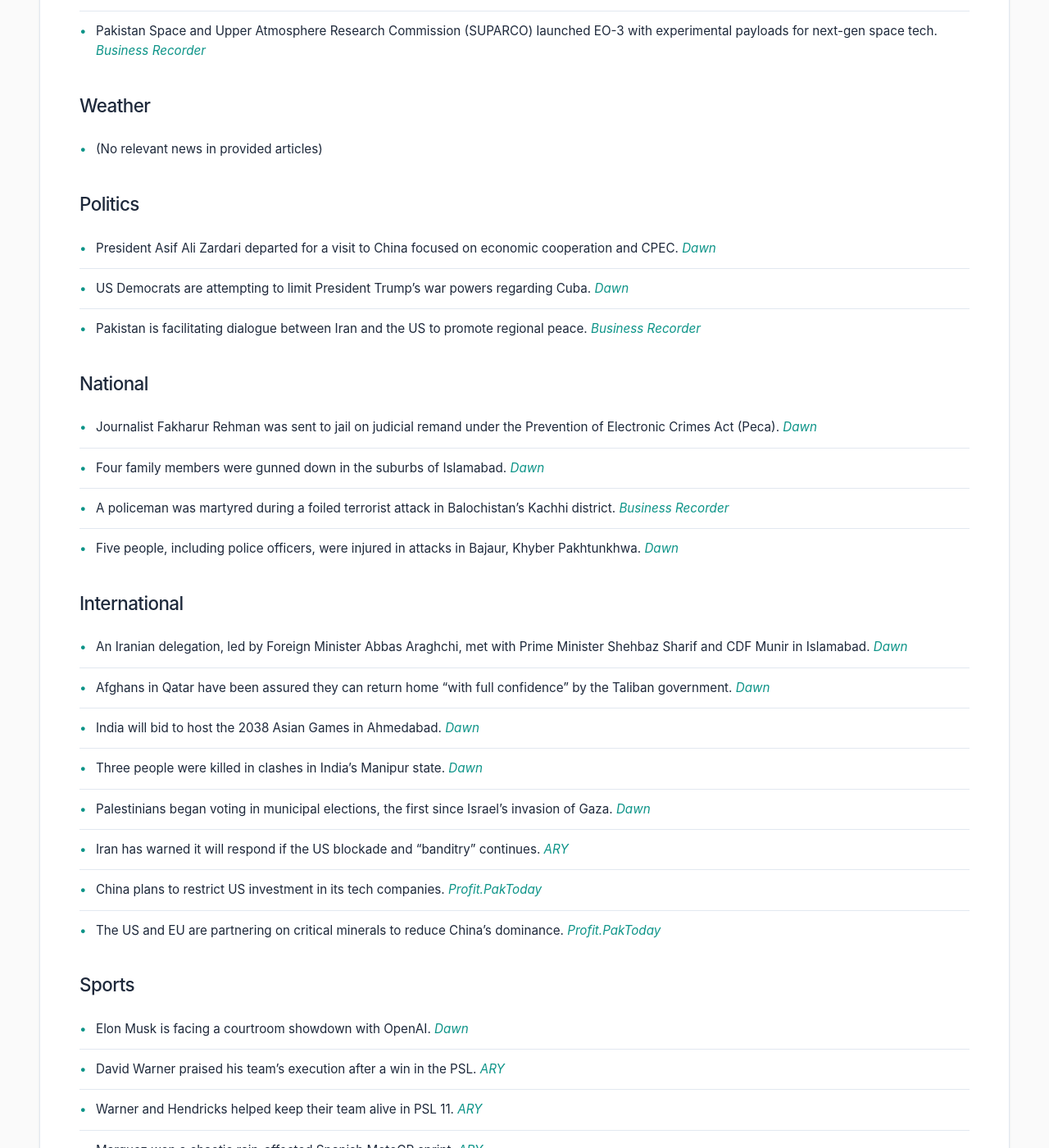
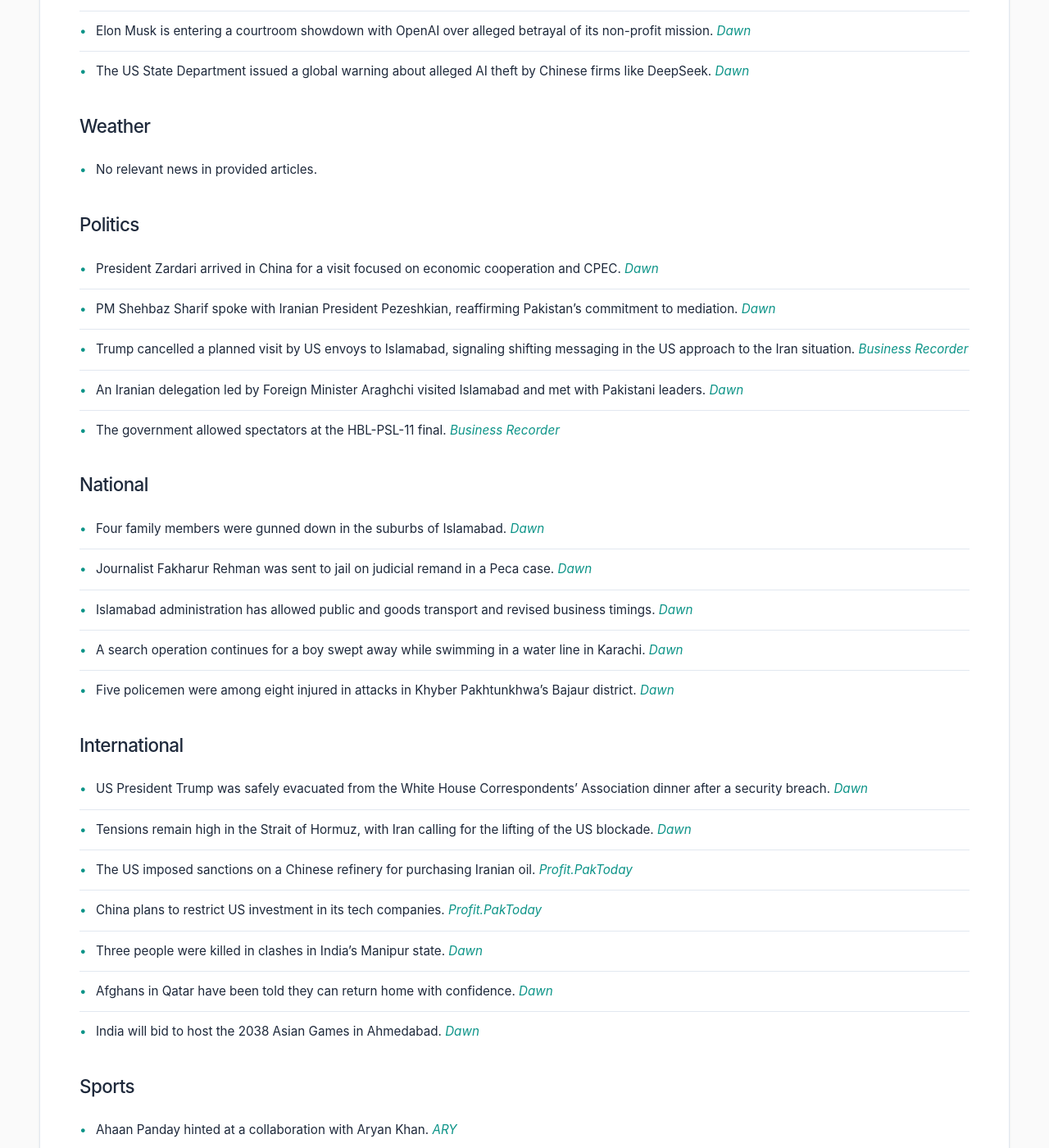
Before and after one commit to zsubzwary/news, a Jekyll site: the page built from en/index.md, in a window 1280 px wide and 1400 px high, scrolled down 851 px. Shown: the whole window at 82% size. Built offline with Jekyll 4.4.1, drawn with Linux system fonts in a browser that asks for light colours; some web fonts are replaced; some of the changed text lies outside the part shown.

Commit message:
DateTime; 2026-04-26T04:01:58.144Z

```diff
--- a/en/index.md
+++ b/en/index.md
@@ -4,75 +4,64 @@ title: Pakistan News Briefing
 lang: en
 ---
 
-Published at: 25-Apr-2026 21:02PKT
+Published at: 26-Apr-2026 09:01PKT
 
-Time to read: 5 mins
+Time to read: 4 mins
 
 ### Economy
-- Pakistan approved an expensive $18.4 per mmBtu LNG deal due to the closure of the Strait of Hormuz. *[Dawn](https://www.dawn.com/news/1994972/strait-of-hormuz-closure-pushes-pakistan-into-expensive-184-per-mmbtu-lng-deal)*
-- The IMF’s executive board is expected to approve over $1.2 billion disbursement in early May. *[Dawn](https://www.dawn.com/news/1994919/surprise-fuel-hike-adds-to-burden-on-consumers)*
-- Gold prices in Pakistan increased by Rs2,300 per tola. *[Business Recorder](https://www.brecorder.com/news/40418211/gold-per-tola-gains-rs2300-in-pakistan)*
-- India’s Axis Bank missed profit forecasts but approved a $2 billion equity fundraise. *[Business Recorder](https://www.brecorder.com/news/40418225/indias-axis-bank-misses-profit-forecast-on-lower-trading-income-approves-2bn-equity-fundraise)*
-- The IFC plans to increase annual investments in India to $10 billion by 2030. *[Profit.PakToday](https://profit.pakistantoday.com.pk/2026/04/25/world-banks-ifc-targets-10-bln-in-annual-investments-in-india-by-2030)*
+- Pakistan is facing an expensive LNG deal at $18.4 per mmBtu due to the Strait of Hormuz closure. *[Dawn](https://www.dawn.com/news/1995116/hormuz-stays-flashpoint-amid-reopening-move)*
+- The POL price hike is expected to significantly increase the cost of production for businesses. *[Business Recorder](https://www.brecorder.com/news/40418284/pol-price-hike-to-push-up-cost-of-production-manifold-traders)*
+- The EU has announced a €160 million loan package for Pakistan, with agreements to be signed on April 28th. *[Business Recorder](https://www.brecorder.com/news/40418290/eu-announces-eur160m-loan-package-for-pakistan)*
+- Pakistan Railways has banned vloggers from filming without prior approval. *[ARY](https://arynews.tv/pakistan-railways-bans-media-coverage-and-vlogging-without-prior-approval)*
+- The PSX’s direction is heavily reliant on a constructive resolution to the Middle East conflict. *[Profit.PakToday](https://profit.pakistantoday.com.pk/2026/04/25/psx-direction-hinges-on-constructive-resolution-of-middle-east-conflict-report/)*
+- The IFC plans to increase annual investments in India to $10 billion by 2030. *[Profit.PakToday](https://profit.pakistantoday.com.pk/2026/04/25/world-banks-ifc-targets-10-bln-in-annual-investments-in-india-by-2030/)*
 
 ### Science & Technology
-- Pakistan successfully launched its indigenous electro-optical satellite (EO-3) from China’s Taiyuan Satellite Launch Centre. *[Dawn](https://www.dawn.com/news/1995020/pakistan-successfully-launches-indigenous-satellite-from-china)*
+- Pakistan successfully launched its indigenous electro-optical satellite (EO-3) from China. *[Dawn](https://www.dawn.com/news/1995020/pakistan-successfully-launches-indigenous-satellite-from-china)*
 - Telecos are set to begin 5G trials in Gilgit-Baltistan soon. *[Dawn](https://www.dawn.com/news/1995003/telecos-to-begin-5g-trials-in-gilgit-baltistan-soon)*
+- Elon Musk is entering a courtroom showdown with OpenAI over alleged betrayal of its non-profit mission. *[Dawn](https://www.dawn.com/news/1994993/billionaire-elon-musk-enters-courtroom-showdown-with-openai)*
 - The US State Department issued a global warning about alleged AI theft by Chinese firms like DeepSeek. *[Dawn](https://www.dawn.com/news/1995029/us-state-department-orders-global-warning-about-alleged-ai-theft-by-deepseek-other-chinese-firms)*
-- Pakistan Space and Upper Atmosphere Research Commission (SUPARCO) launched EO-3 with experimental payloads for next-gen space tech. *[Business Recorder](https://www.brecorder.com/news/40418226/pakistan-launches-indigenous-eo-3-satellite-from-china)*
 
 ### Weather
-- (No relevant news in provided articles)
+- No relevant news in provided articles.
 
 ### Politics
-- President Asif Ali Zardari departed for a visit to China focused on economic cooperation and CPEC. *[Dawn](https://www.dawn.com/news/1994951/president-zardari-departs-for-china-for-visit-focused-on-economic-cooperation-cpec)*
-- US Democrats are attempting to limit President Trump’s war powers regarding Cuba. *[Dawn](https://www.dawn.com/news/1994946/us-democrats-look-to-rein-in-trumps-war-powers-this-time-on-cuba)*
-- Pakistan is facilitating dialogue between Iran and the US to promote regional peace. *[Business Recorder](https://www.brecorder.com/news/40418215/pakistan-to-continue-facilitating-iran-us-talks-for-achieving-regional-peace-says-dar)*
+- President Zardari arrived in China for a visit focused on economic cooperation and CPEC. *[Dawn](https://www.dawn.com/news/1994951/president-zardari-arrives-in-china-for-visit-focused-on-economic-cooperation-cpec)*
+- PM Shehbaz Sharif spoke with Iranian President Pezeshkian, reaffirming Pakistan’s commitment to mediation. *[Dawn](https://www.dawn.com/news/1995044/in-call-with-iranian-president-pm-says-pakistan-committed-to-serving-as-honest-and-sincere-facilitator)*
+- Trump cancelled a planned visit by US envoys to Islamabad, signaling shifting messaging in the US approach to the Iran situation. *[Business Recorder](https://www.brecorder.com/news/40418293/trump-cancels-trip-of-envoys-says-we-have-all-the-cards)*
+- An Iranian delegation led by Foreign Minister Araghchi visited Islamabad and met with Pakistani leaders. *[Dawn](https://www.dawn.com/news/1994958/iranian-delegation-led-by-araghchi-leaves-after-meeting-pm-cdf-munir-trump-cancels-us-envoys-visit)*
+- The government allowed spectators at the HBL-PSL-11 final. *[Business Recorder](https://www.brecorder.com/news/40418291/govt-to-allow-spectators-at-hbl-psl-11-final-on-may-3)*
 
 ### National
-- Journalist Fakharur Rehman was sent to jail on judicial remand under the Prevention of Electronic Crimes Act (Peca). *[Dawn](https://www.dawn.com/news/1995015/journalist-fakharur-rehman-sent-to-jail-on-judicial-remand-following-arrest-in-peca-case)*
 - Four family members were gunned down in the suburbs of Islamabad. *[Dawn](https://www.dawn.com/news/1994995/four-family-members-gunned-down-in-islamabad-suburbs-police-say)*
-- A policeman was martyred during a foiled terrorist attack in Balochistan’s Kachhi district. *[Business Recorder](https://www.brecorder.com/news/40418214/policeman-martyred-as-leas-foil-terrorist-attack-in-balochistans-kachhi-district)*
-- Five people, including police officers, were injured in attacks in Bajaur, Khyber Pakhtunkhwa. *[Dawn](https://www.dawn.com/news/1994953/5-cops-among-8-injured-in-attacks-on-police-vehicle-ambulance-in-kps-bajaur)*
+- Journalist Fakharur Rehman was sent to jail on judicial remand in a Peca case. *[Dawn](https://www.dawn.com/news/1995015/journalist-fakharur-rehman-sent-to-jail-on-judicial-remand-following-arrest-in-peca-case)*
+- Islamabad administration has allowed public and goods transport and revised business timings. *[Dawn](https://www.dawn.com/news/1995037/islamabad-administration-allows-public-goods-transport-revises-business-timings)*
+- A search operation continues for a boy swept away while swimming in a water line in Karachi. *[Dawn](https://www.dawn.com/news/1995030/operation-to-recover-boy-swept-away-while-swimming-in-water-line-continues-for-2nd-day-in-karachi)*
+- Five policemen were among eight injured in attacks in Khyber Pakhtunkhwa’s Bajaur district. *[Dawn](https://www.dawn.com/news/1994953/5-cops-among-8-injured-in-attacks-on-police-vehicle-ambulance-in-kps-bajaur)*
 
 ### International
-- An Iranian delegation, led by Foreign Minister Abbas Araghchi, met with Prime Minister Shehbaz Sharif and CDF Munir in Islamabad. *[Dawn](https://www.dawn.com/news/1994958/iranian-delegation-led-by-fm-araghchi-leaves-after-meeting-with-pm-shehbaz-cdf-munir)*
-- Afghans in Qatar have been assured they can return home “with full confidence” by the Taliban government. *[Dawn](https://www.dawn.com/news/1995010/afghans-in-qatar-can-return-with-full-confidence-says-taliban-govt)*
+- US President Trump was safely evacuated from the White House Correspondents’ Association dinner after a security breach. *[Dawn](https://www.dawn.com/news/1995174/trump-safe-after-being-rushed-from-white-house-correspondents-dinner-shooter-in-custody)*
+- Tensions remain high in the Strait of Hormuz, with Iran calling for the lifting of the US blockade. *[Dawn](https://www.dawn.com/news/1995116/hormuz-stays-flashpoint-amid-reopening-move)*
+- The US imposed sanctions on a Chinese refinery for purchasing Iranian oil. *[Profit.PakToday](https://profit.pakistantoday.com.pk/2026/04/25/iranian-oil-purchases-us-imposes-sanctions-on-chinese-teapot-refinery/)*
+- China plans to restrict US investment in its tech companies. *[Profit.PakToday](https://profit.pakistantoday.com.pk/2026/04/25/china-to-curb-us-investment-in-tech-companies-bloomberg-news-reports/)*
+- Three people were killed in clashes in India’s Manipur state. *[Dawn](https://www.dawn.com/news/1994980/3-killed-in-latest-clashes-in-indias-troubled-manipur-state)*
+- Afghans in Qatar have been told they can return home with confidence. *[Dawn](https://www.dawn.com/news/1995010/afghans-in-qatar-can-return-with-full-confidence-says-taliban-govt)*
 - India will bid to host the 2038 Asian Games in Ahmedabad. *[Dawn](https://www.dawn.com/news/1995012/india-to-bid-for-2038-asian-games-in-ahmedabad)*
-- Three people were killed in clashes in India’s Manipur state. *[Dawn](https://www.dawn.com/news/1994980/3-killed-in-latest-clashes-in-indias-troubled-manipur-state)*
-- Palestinians began voting in municipal elections, the first since Israel’s invasion of Gaza. *[Dawn](https://www.dawn.com/news/1994964/palestinians-vote-in-first-elections-since-israels-invasion-of-gaza)*
-- Iran has warned it will respond if the US blockade and “banditry” continues. *[ARY](https://arynews.tv/iran-military-says-will-respond-if-us-blockade-banditry-continues)*
-- China plans to restrict US investment in its tech companies. *[Profit.PakToday](https://profit.pakistantoday.com.pk/2026/04/25/china-to-curb-us-investment-in-tech-companies-bloomberg-news-reports)*
-- The US and EU are partnering on critical minerals to reduce China’s dominance. *[Profit.PakToday](https://profit.pakistantoday.com.pk/2026/04/25/us-eu-partner-on-critical-minerals-to-reduce-chinas-grip-on-key-materials-for-advanced-manufacturing)*
 
 ### Sports
-- Elon Musk is facing a courtroom showdown with OpenAI. *[Dawn](https://www.dawn.com/news/1994993/billionaire-elon-musk-enters-courtroom-showdown-with-openai)*
-- David Warner praised his team’s execution after a win in the PSL. *[ARY](https://arynews.tv/warner-lauds-execution-after-emphatic-win-over-gladiators)*
-- Warner and Hendricks helped keep their team alive in PSL 11. *[ARY](https://arynews.tv/warner-hendricks-keep-kings-alive-in-psl-11)*
-- Marquez won a chaotic rain-affected Spanish MotoGP sprint. *[ARY](https://arynews.tv/marquez-wins-chaotic-rain-affected-spanish-motogp-sprint)*
-- Iga Swiatek retired from the Madrid Open due to illness. *[ARY](https://arynews.tv/ailing-swiatek-retires-in-madrid-open-third-round)*
-- Fulham kept their European dream alive while Aston Villa slipped up. *[ARY](https://arynews.tv/villa-slip-up-as-fulham-keep-european-dream-alive)*
-- PM Shehbaz approved spectators for the PSL 11 final. *[Dawn](https://www.dawn.com/news/1994948/pm-shehbaz-graciously-approves-spectators-for-psl-11-final-on-franchise-owners-request-naqvi)*
+- Ahaan Panday hinted at a collaboration with Aryan Khan. *[ARY](https://arynews.tv/ahaan-panday-hints-at-collaboration-with-aryan-khan)*
 
 ### Health
-- (No relevant news in provided articles)
+- No relevant news in provided articles.
 
 ### Other
-- A US diplomat ordered a global push to address alleged AI theft by Chinese firms. *[Dawn](https://www.dawn.com/news/1995029/us-state-department-orders-global-warning-about-alleged-ai-theft-by-deepseek-other-chinese-firms)*
-- The US seeks to revoke the citizenship of a Pakistani-born doctor convicted in a child exploitation case. *[Dawn](https://www.dawn.com/news/1994961/us-seeks-to-revoke-citizenship-of-pakistani-born-doctor-convicted-in-child-exploitation-case)*
-- Experts warned of terror groups exploiting AI and crypto at a UN panel organized by Pakistan. *[Dawn](https://www.dawn.com/news/1994940/at-un-panel-organised-by-pakistan-experts-warn-of-terror-groups-exploiting-ai-crypto)*
-- A report questions if Karachi is being neglected and disposed of by design. *[Dawn](https://www.dawn.com/news/1973699/is-karachi-disposable-by-design)*
-- A new lithium battery plant is planned in Karachi. *[Business Recorder](https://www.brecorder.com/news/40418204/crown-to-set-up-lithium-battery-plant-in-karachi)*
-- Entertainment news regarding Bryan Adams and Kate Jackson. *[ARY](https://arynews.tv/the-untold-story-behind-bryan-adams-iconic-summer-of-69)* & *[ARY](https://arynews.tv/kate-jackson-returns-to-acting-after-20-year-hiatus)*
-- 3,000 Iran-bound containers are stranded at Karachi port due to tensions in the Strait of Hormuz. *[Profit.PakToday](https://profit.pakistantoday.com.pk/2026/04/25/3000-iran-bound-containers-stranded-at-karachi-port-as-hormuz-tensions-disrupt-shipping/)*
-- Islamabad remains under security lockdown amid stalled US-Iran talks. *[Profit.PakToday](https://profit.pakistantoday.com.pk/2026/04/25/businesses-residents-suffer-as-islamabad-maintains-security-lockdown-amid-stalled-us-iran-talks/)*
-- Ogra allows Cnergyico to export 40,000 tonnes of furnace oil. *[Profit.PakToday](https://profit.pakistantoday.com.pk/2026/04/25/ogra-allows-cnergyico-to-export-40000-tonnes-furnace-oil-in-april-as-surplus-builds/)*
-- Nepra clarified that no approval is needed for off-grid solar systems. *[Profit.PakToday](https://profit.pakistantoday.com.pk/2026/04/25/nepra-clarifies-no-approval-needed-for-off-grid-solar/)*
-- The US is discussing dollar swap lines with Gulf and Asian partners. *[Profit.PakToday](https://profit.pakistantoday.com.pk/2026/04/25/us-discussing-dollar-swap-lines-with-gulf-and-asian-partners-treasurys-bessent-says)*
-- Pakistan buys LNG cargo from expensive spot market after two years. *[Profit.PakToday](https://profit.pakistantoday.com.pk/2026/04/25/pakistan-buys-lng-cargo-from-expensive-spot-market-after-two-years-amid-energy-crunch-bloomberg)*
-- FPCCI announces new national committees to expand global engagements. *[Business Recorder](https://www.brecorder.com/news/40418212/fpcci-announces-new-national-committees-to-expand-global-engagements)*
-- Macron reaffirms efforts to reopen the Strait of Hormuz. *[Business Recorder](https://www.brecorder.com/news/40418221/macron-reaffirms-efforts-to-reopen-strait-of-hormuz-as-totalenergies-warns-of-energy-shortages)*
-- Pakistan and Turkiye FMs held talks on ongoing diplomatic efforts. *[Business Recorder](https://www.brecorder.com/news/40418224/pakistan-turkiye-fms-hold-talks-on-ongoing-diplomatic-efforts)*
-- A surprise fuel hike adds to the burden on consumers. *[Dawn](https://www.dawn.com/news/1994919/surprise-fuel-hike-adds-to-burden-on-consumers)*
-- Bhoot Bangla OTT release date. *[ARY](https://arynews.tv/bhoot-bangla-ott-release-when-and-where-to-watch-akshay-kumar-film)*
-- Falklands sovereignty rests with the UK. *[ARY](https://arynews.tv/falklands-uk-sovereignty-stands-firm-and-strong)*
+- Concerns are rising about the impact of the Iran war jitters on Pakistan’s monetary policy. *[Dawn](https://www.dawn.com/news/1995088/iran-war-jitters-to-influence-policy-rate-decision)*
+- Monica Lewinsky made a quip about her past relationship with Bill Clinton. *[ARY](https://arynews.tv/monica-lewinsky-quips-about-past-relationship-with-bill-clinton)*
+- An oil tanker was hijacked off the coast of Somalia. *[Business Recorder](https://www.brecorder.com/news/40418300/oil-tanker-hijacked-off-somalia-maritime-agency)*
+- A report suggests Americans blame Trump for the surge in gas prices. *[ARY](https://arynews.tv/trump-blamed-for-rising-gas-prices-in-america)*
+- A look at what happened on "I'm a Celebrity". *[ARY](https://arynews.tv/what-happened-on-im-a-celebrity)*
+- Punjab has doubled the quota of free livestock for women. *[ARY](https://arynews.tv/punjab-doubles-quoto-of-free-livestock-for-women)*
+- Images from the White House Correspondents' Dinner shooting incident. *[ARY](https://arynews.tv/in-pictures-white-house-correspondents-dinner-firing-incident)*
+- Trump stated he believes he was the target of the shooting at the dinner. *[Business Recorder](https://www.brecorder.com/news/40418305/trump-says-i-guess-when-asked-if-he-was-target-of-gala-attacker)*
+- Trump said the shooting incident won't deter him from winning the Iran war. *[ARY](https://arynews.tv/donald-trump-says-incident-wont-deter-him-from-winning-iran-war)*
+- Trump stated he "guesses" he was the target of the shooting. *[Business Recorder](https://www.brecorder.com/news/40418305/trump-says-i-guess-when-asked-if-he-was-target-of-gala-attacker)*
```
